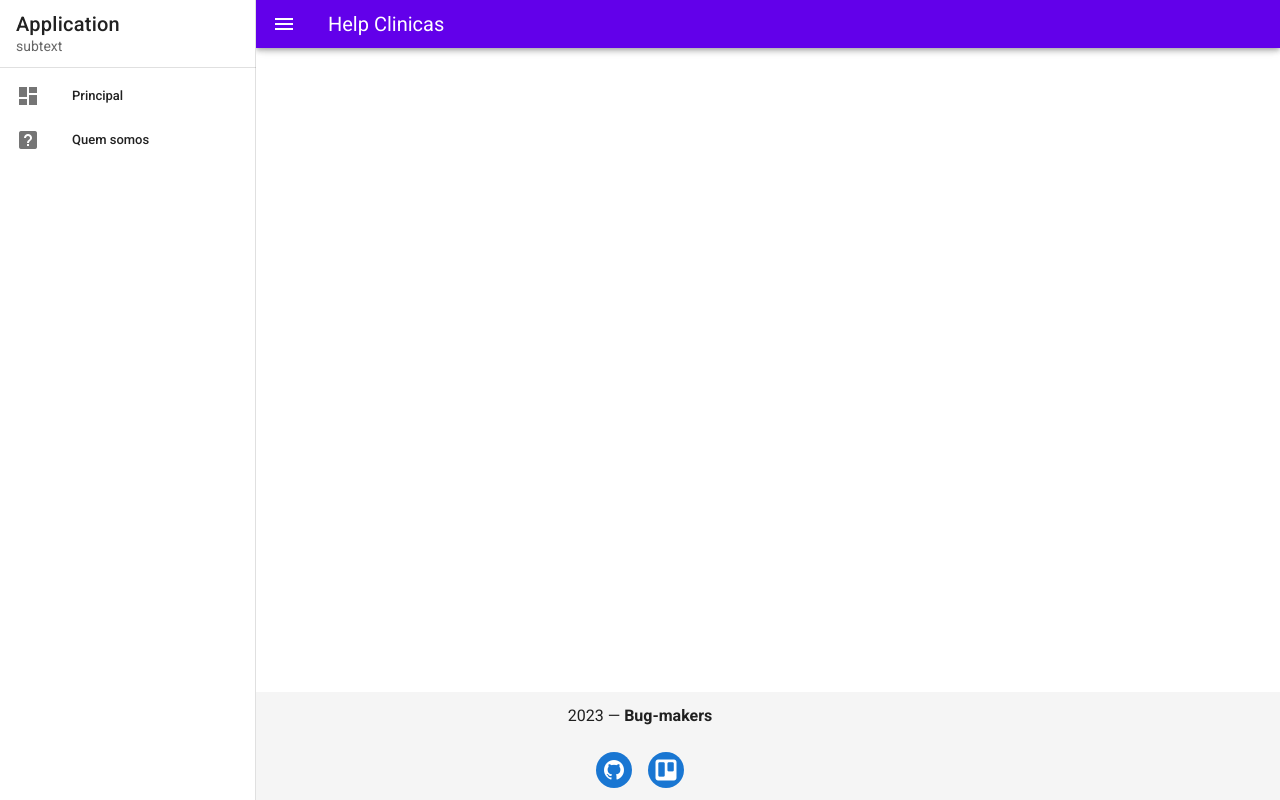
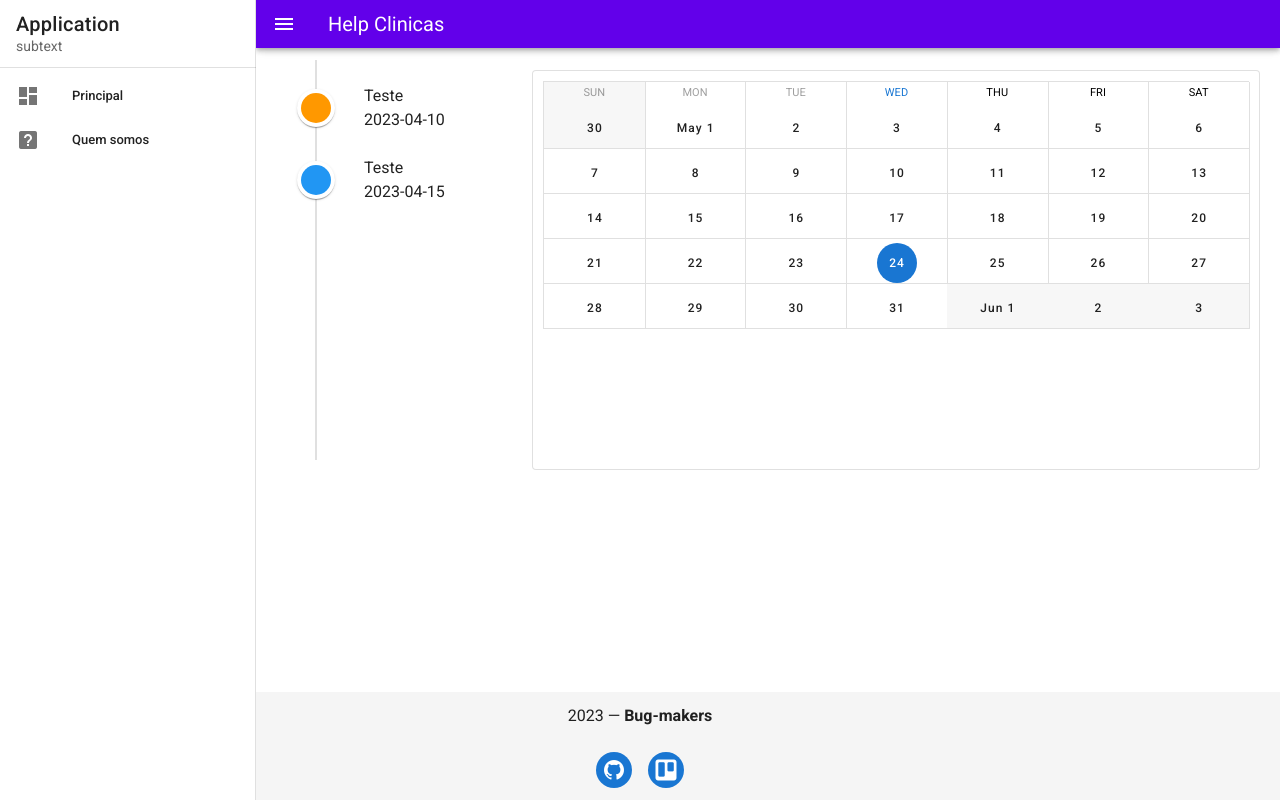
Before and after one commit to TheBugMakers/agenda-medica, a Vue app: page /calendar in a window 1280 px wide. Built offline with nearby package versions, Linux system fonts and the light colour scheme.

Commit message:
fix: blablabla

```diff
--- a/src/views/CalendarView.vue
+++ b/src/views/CalendarView.vue
@@ -1,14 +1,86 @@
 <template>
-  <div></div>
+  <v-container fluid>
+    <v-row style="min-height: 400px">
+      <v-col cols="3" min-width="300px">
+        <v-timeline dense style="min-height: 400px">
+          <v-timeline-item
+            v-for="(event, index) in events"
+            :key="index"
+            :color="event.color"
+          >
+            {{ event.name }}<br>{{ event.start }}
+          </v-timeline-item>
+        </v-timeline>
+      </v-col>
+      <v-col cols="9" min-width="500px">
+        <v-card class="mx-2" outlined style="min-height: 400px">
+          <v-card-text>
+            <v-calendar
+              v-model="selectedDate"
+              color="primary"
+              type="month"
+              :events="events"
+              @click:event="showEvent"
+            />
+          </v-card-text>
+        </v-card>
+      </v-col>
+    </v-row>
+  </v-container>
 </template>
 
 <script>
-export default {
+export default
+{
   name: "CalendarView",
-
+  data()
+  {
+    return {
+      selectedDate: null,
+      events: [
+        {
+        name: 'Teste',
+        start: '2023-04-10',
+        end: '2023-04-10',
+        color: 'orange'
+        },
+        {
+        name: 'Teste',
+        start: '2023-04-15',
+        end: '2023-04-16',
+        color: 'blue'
+        }
+      ]
+    }
+  },
+  methods: {
+    showEvent(event) {
+      alert(`Event: ${event.name}\nStart: ${event.start}\nEnd: ${event.end}`);
+    }
+  }
 }
 </script>
 
-<style>
-
+<style scoped>
+.v-card__text {
+  padding: 10px;
+}
+.mx-2 {
+  margin: 10px;
+}
+@media (max-width: 900px) {
+  .v-row {
+    flex-wrap: nowrap;
+  }
+  .v-col {
+    flex-grow: 1;
+    max-width: 100%;
+  }
+  .v-col[min-width="300px"] {
+    min-width: 300px;
+  }
+  .v-col[min-width="500px"] {
+    min-width: 500px;
+  }
+}
 </style>
```
Also changed, not shown: src/views/ClientsView.vue (deleted, +0 -9 lines).
